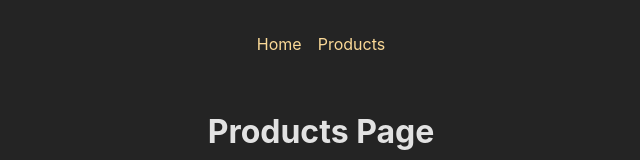
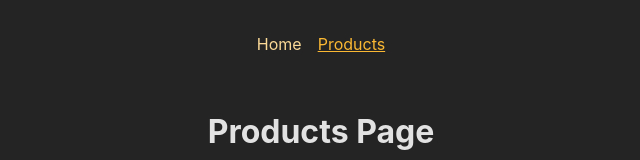
Before and after one commit to BhavneetS/React-routing, a React (Create React App) app: page /products in a window 1280 px wide. Shown: the top 160 px of the page, without its empty margins (319-959 px from the left). Built offline with nearby package versions, Linux system fonts and the light colour scheme.

Commit message:
Refactor Navigation component to use NavLink for active route styling

```diff
--- a/src/pages/Components/Navigation.jsx
+++ b/src/pages/Components/Navigation.jsx
@@ -1,4 +1,4 @@
-import { Link } from "react-router-dom"
+import { /* Link, */ NavLink } from "react-router-dom"
 import classes from './Navigation.module.css'
 
 export default function Navigation() {
@@ -6,8 +6,13 @@ export default function Navigation() {
         <header className={classes.header}>
             <nav>
                 <ul className={classes.list}>
-                    <li> <Link to="/">Home</Link></li>
-                    <li><Link to="/products">Products</Link></li>
+                    {/*
+                        The path is compared from the start to identify the active route.
+                        As "/" is a subset of "/products", both routes will be marked as active when the /products route is Selected.
+                        In order to avoid this, we can use the "end" attribute that makes sure that the route is marked as active only if the end of the current route matches the path.
+                    */}
+                    <li><NavLink to="/" className={({isActive})=>(isActive ? classes.active : undefined)} end>Home</NavLink></li>
+                    <li><NavLink to="/products" className={({isActive})=>(isActive ? classes.active : undefined)}>Products</NavLink></li>
                 </ul>
             </nav>
         </header>
```
